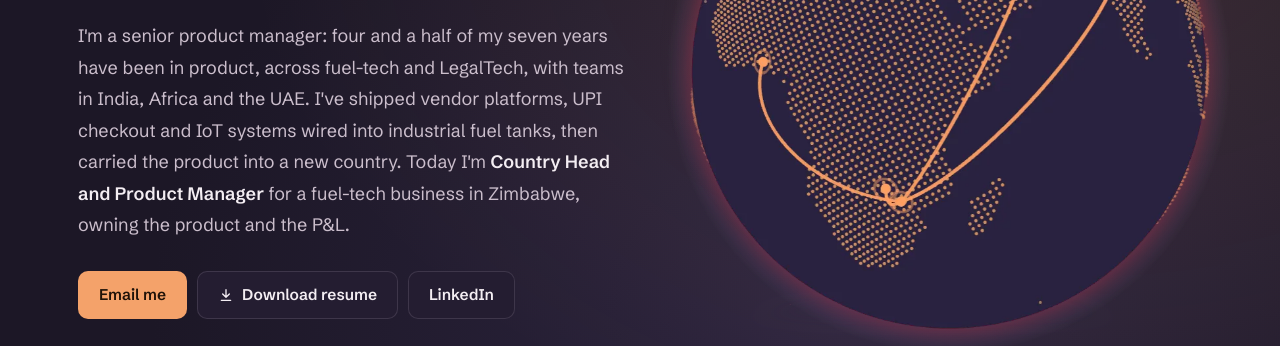
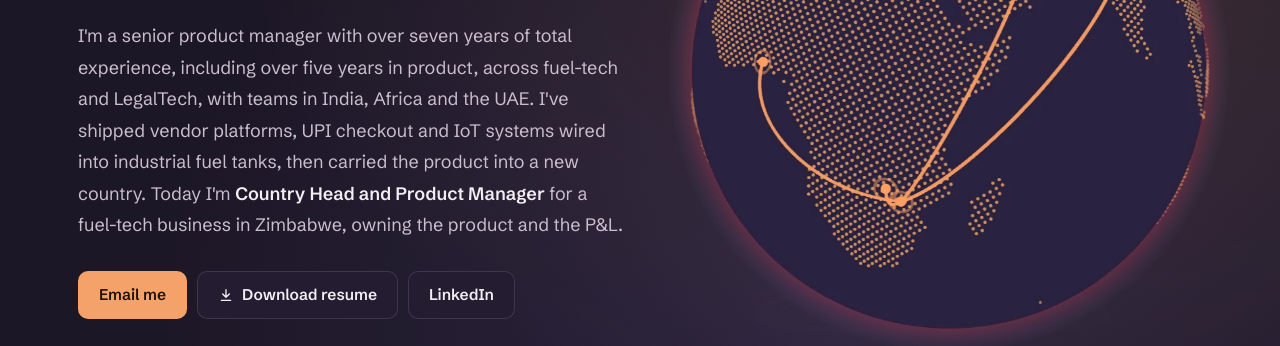
Before and after one commit to pryank18/pryank18.github.io, a plain HTML site: page index.html in a window 1280 px wide. Shown: the part 407-753 px from the top of the page. Drawn offline with Linux system fonts and the light colour scheme.

Commit message:
Align experience summary with supplied resume: over seven years overall and over five in product

```diff
--- a/index.html
+++ b/index.html
@@ -519,7 +519,7 @@
           <p class="status"><i aria-hidden="true"></i>Open to Senior PM, Lead PM and Product Lead roles</p>
           <h1>Pryank Wadhera</h1>
           <p class="lede">I build products and the businesses around them.</p>
-          <p class="summary">I'm a senior product manager: four and a half of my seven years have been in product, across fuel-tech and LegalTech, with teams in India, Africa and the UAE. I've shipped vendor platforms, UPI checkout and IoT systems wired into industrial fuel tanks, then carried the product into a new country. Today I'm <strong>Country Head and Product Manager</strong> for a fuel-tech business in Zimbabwe, owning the product and the P&amp;L.</p>
+          <p class="summary">I'm a senior product manager with over seven years of total experience, including over five years in product, across fuel-tech and LegalTech, with teams in India, Africa and the UAE. I've shipped vendor platforms, UPI checkout and IoT systems wired into industrial fuel tanks, then carried the product into a new country. Today I'm <strong>Country Head and Product Manager</strong> for a fuel-tech business in Zimbabwe, owning the product and the P&amp;L.</p>
           <div class="ctas">
             <a class="btn btn-primary" href="mailto:wadherapryank@gmail.com">Email me</a>
             <a class="btn btn-ghost" href="Pryank_Wadhera_Senior_Product_Manager_Resume.pdf" download>
```
